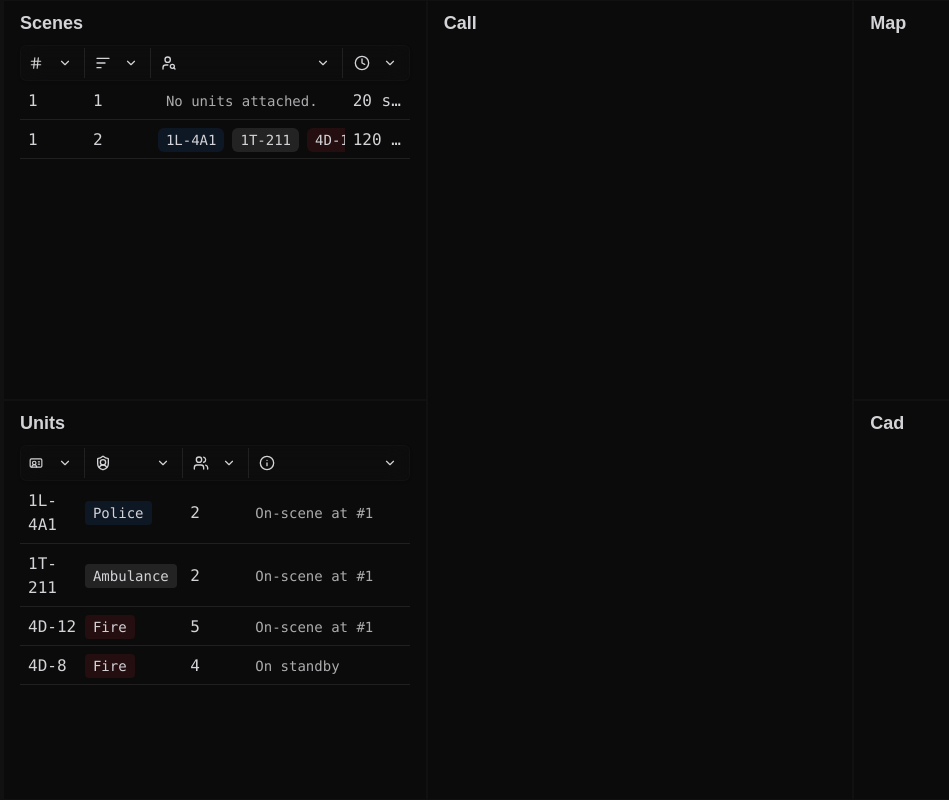
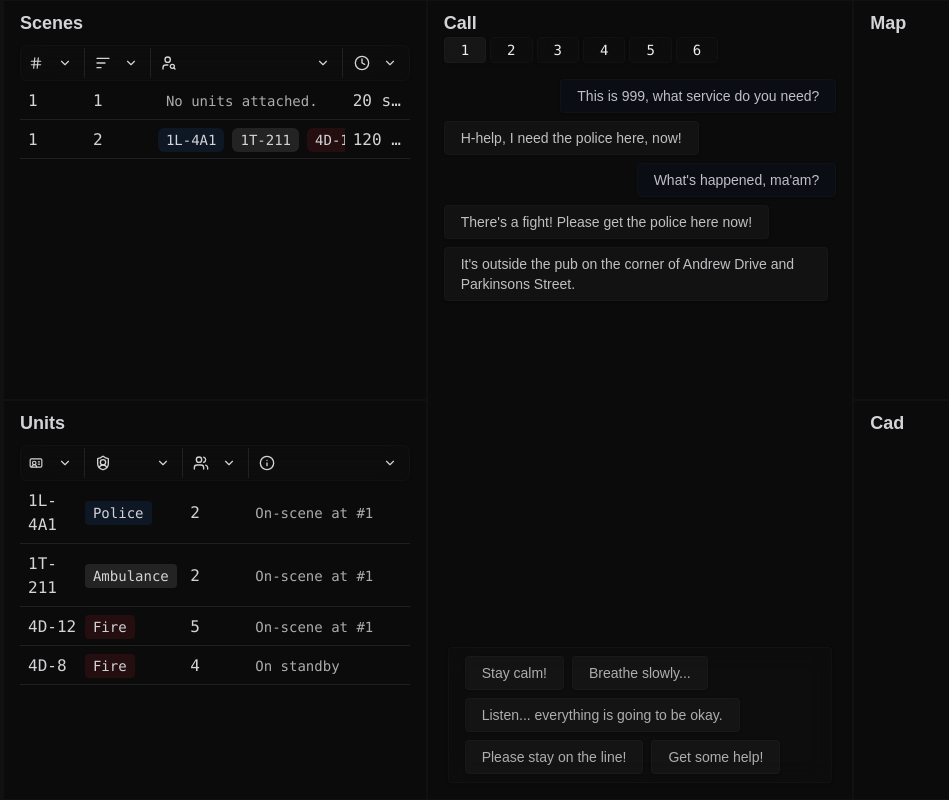
Before and after one commit to tactordev/nea, a Next.js app: page /app in a window 1280 px wide. Shown: the whole page, without its empty margins (0-949 px from the left). Built offline with nearby package versions, Linux system fonts and the light colour scheme.

Commit message:
[APP/Call] Caller window UI & types

```diff
--- a/app/app/_components/call.tsx
+++ b/app/app/_components/call.tsx
@@ -1,6 +1,149 @@
+"use client";
+import { useEffect, useState } from "react";
 import Section from "./section";
+import { Caller } from "@/types/call";
+
+const calls: Caller[] = [
+    {
+        callerId: 1,
+        callType: ["police"],
+        location: [0, 0],
+        transcript: [
+            {
+                agent: "operator",
+                value: "This is 999, what service do you need?"
+            },
+            {
+                agent: "caller",
+                value: "H-help, I need the police here, now!"
+            },
+            {
+                agent: "operator",
+                value: "What's happened, ma'am?"
+            },
+            {
+                agent: "caller",
+                value: "There's a fight! Please get the police here now!"
+            },
+            {
+                agent: "caller",
+                value: " It's outside the pub on the corner of Andrew Drive and Parkinsons Street."
+            }
+        ],
+        responses: [
+            "Stay calm!",
+            "Breathe slowly...",
+            "Listen... everything is going to be okay.",
+            "Please stay on the line!",
+            "Get some help!"
+        ],
+        hungUp: false,
+    },
+    {
+        callerId: 2,
+        callType: ["police"],
+        location: [0, 0],
+        transcript: [
+
+        ],
+        responses: [],
+        hungUp: false,
+    },
+    {
+        callerId: 3,
+        callType: ["police"],
+        location: [0, 0],
+        transcript: [
+
+        ],
+        responses: [],
+        hungUp: false,
+    },
+    {
+        callerId: 4,
+        callType: ["police"],
+        location: [0, 0],
+        transcript: [
+
+        ],
+        responses: [],
+        hungUp: false,
+    },
+    {
+        callerId: 5,
+        callType: ["police"],
+        location: [0, 0],
+        transcript: [
+
+        ],
+        responses: [],
+        hungUp: false,
+    },
+    {
+        callerId: 6,
+        callType: ["police"],
+        location: [0, 0],
+        transcript: [
+
+        ],
+        responses: [],
+        hungUp: false,
+    },
+];
 
 
 export default function Call() {
-    return <Section title="Call" className="row-span-2" />
+    const [curCaller, setCurCaller] = useState<number>((() => {
+        if (calls.length > 0) {
+            return calls[0].callerId;
+        }
+
+        return -1;
+    }));
+
+    return (
+        <Section title="Call" className="row-span-2">
+            <div className="flex flex-row gap-1">
+                {
+                    calls.map((c: Caller, i: number) =>
+                        <p onClick={() => setCurCaller(c.callerId)} key={`caller_selector_${i}`} className={`${curCaller === c.callerId ? "bg-zinc-200/5" : "bg-zinc-200/1" } border-1 border-zinc-200/2 shadow-sm backdrop-blur-md select-none font-mono tabular-nums px-4 py-0.5 text-sm rounded-sm transition-colors duration-200 hover:bg-zinc-200/3 hover:cursor-pointer`}>
+                            { c.callerId }
+                        </p>
+                    )
+                }
+            </div>
+            {
+                curCaller === -1 ? <p className="mt-1 text-zinc-300 text-sm">No calls found.</p>
+                :   <div className="flex flex-col w-full h-full justify-between">
+                        <div className="flex flex-col gap-2 mt-4 w-full">
+                            {
+                                (() => {
+                                    const call = calls.find((c) => c.callerId === curCaller);
+
+                                    return call && call.transcript.length > 0 ? (
+                                        call.transcript.map((t, i) => <p key={`caller_message_${i}`} className={`${t.agent === "operator" ? "bg-blue-800/5 self-end" : "bg-zinc-200/3 self-start" } max-w-96 w-fit h-fit px-4 py-1.5 border-1 border-zinc-200/2 shadow-sm rounded-sm text-sm text-zinc-300/90 select-none`}>{t.value}</p>)
+                                    ) : (
+                                        <p className="mt-2 w-full flex flex-row justify-center text-zinc-300/80 text-sm">No messages yet</p>
+                                    )
+                                })()
+                            }
+                        </div>
+
+                        <div className="flex flex-row flex-wrap gap-2 py-2 px-4 my-2 mx-1 bg-zinc-200/1 border-1 border-zinc-200/2 shadow-sm backdrop-blur-md rounded-sm">
+                            {
+                                (() => {
+                                    const call = calls.find((c) => c.callerId === curCaller);
+
+                                    return call && call.responses.length > 0 ? (
+                                        call.responses.map((r, i) => <p key={`caller_response_${i}`} className="flex flex-wrap w-fit h-fit px-4 py-1.5 bg-zinc-200/3 border-1 border-zinc-200/2 shadow-sm rounded-sm text-sm text-zinc-300/80 select-none hover:cursor-pointer hover:bg-zinc-200/5 hover:text-white/90 transition-colors duration-200">{r}</p>)
+                                    ) : (
+                                        <p className="text-sm text-zinc-300/60 select-none">No responses found.</p>
+                                    )
+                                })()
+                            }
+                        </div>
+                    </div>
+            }
+        </Section>
+    );
 }
--- /dev/null
+++ b/types/call.ts
@@ -0,0 +1,15 @@
+
+
+export interface CallMessage {
+    agent: "caller" | "operator";
+    value: string;
+}
+
+export interface Caller {
+    callerId: number;
+    callType: string[];
+    location: number[];
+    transcript: CallMessage[];
+    responses: string[];
+    hungUp: boolean;
+}
```
